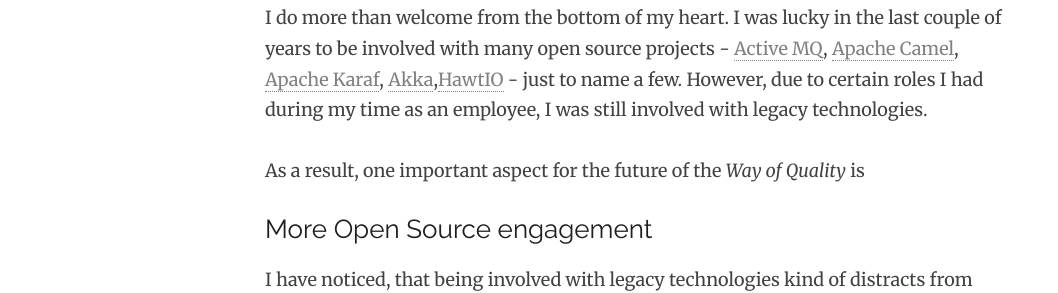
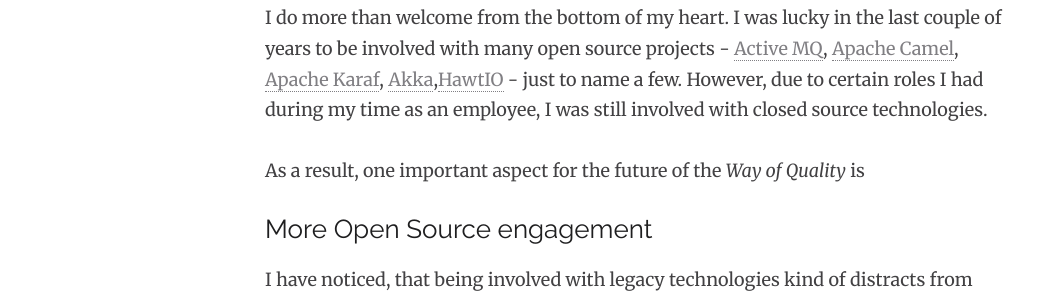
Before and after one commit to woq-blended/woq.github.io, a Jekyll site: the page built from _posts/2014-06-07-quo-vadis-woq.markdown, in a window 1280 px wide and 900 px high, scrolled down 1151 px. Shown: the part 192-485 px from the top of the window, without its empty margins (0-1058 px from the left). Built offline with Jekyll 4.4.1, drawn with Linux system fonts in a browser that asks for light colours; nearby versions of some CDN libraries; comment, search, counter and statistics services are not loaded.

Commit message:
Update 2014-06-07-quo-vadis-woq.markdown

```diff
--- a/_posts/2014-06-07-quo-vadis-woq.markdown
+++ b/_posts/2014-06-07-quo-vadis-woq.markdown
@@ -21,7 +21,7 @@ This having said, within that role I have noticed a trend - also at enterprise l
 technologies. A change that I do more than welcome from the bottom of my heart. I was lucky in the last couple of years to be involved with
 many open source projects - [Active MQ](http://activemq.apache.org), [Apache Camel](http://camel.apache.org), [Apache Karaf](http://karaf.apache.org),
 [Akka](http://akka.io),[HawtIO](http://hawt.io) - just to name a few. However, due to certain roles I had during my time as an employee, I was
-still involved with legacy technologies.
+still involved with closed source technologies.
 
 As a result, one important aspect for the future of the _Way of Quality_ is
 
```
